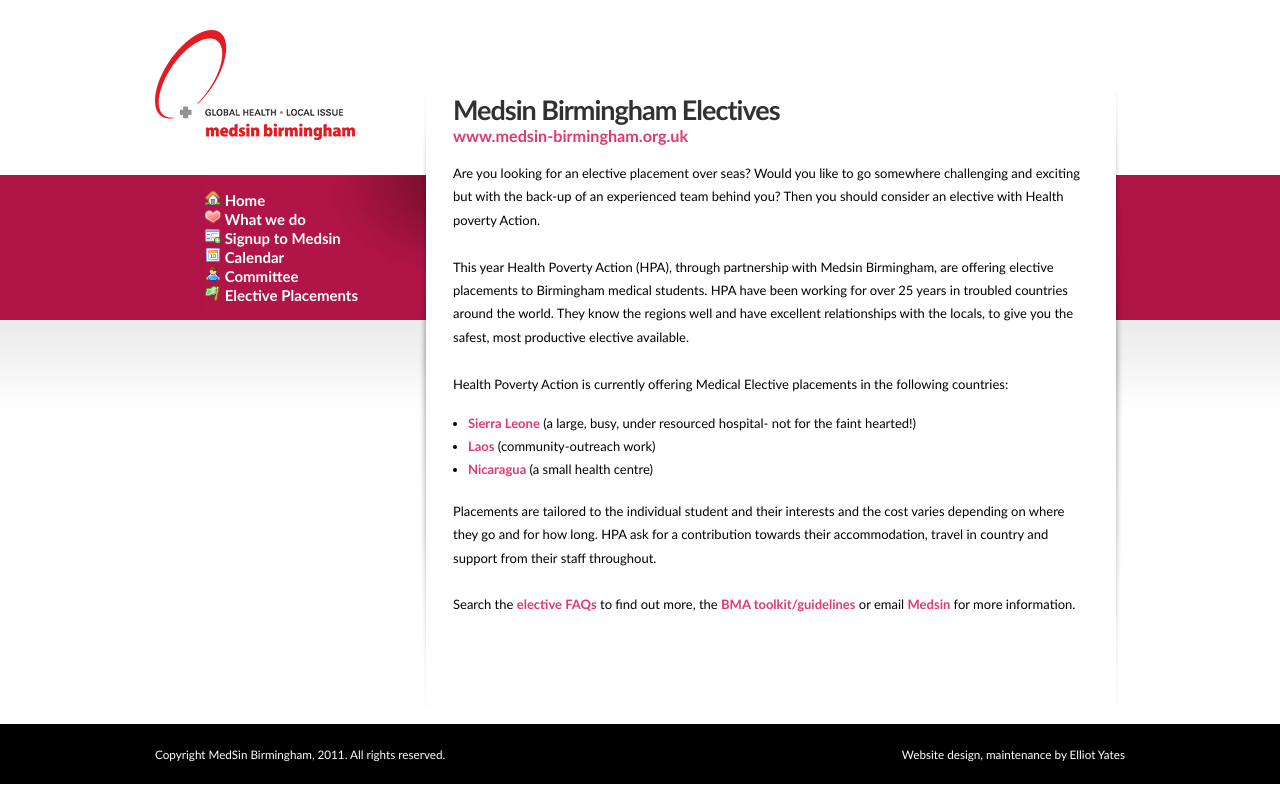
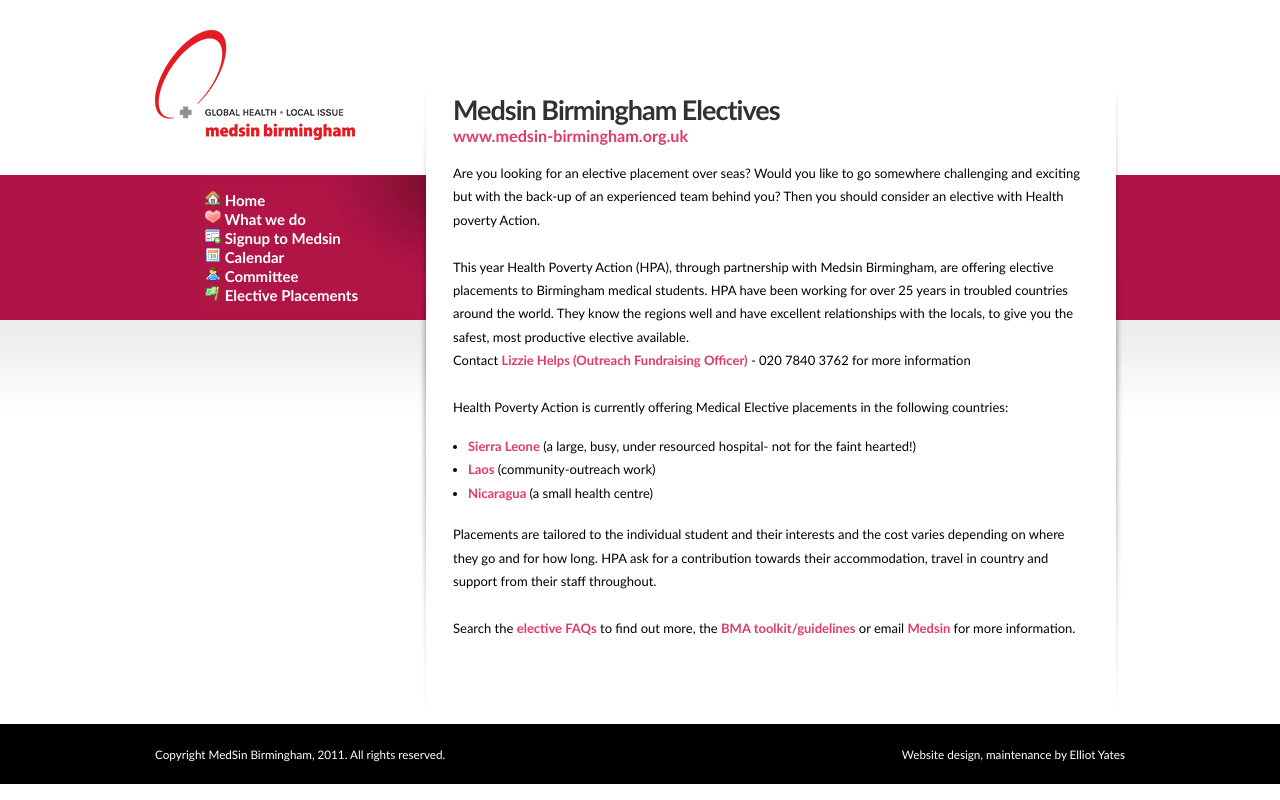
Before and after one commit to toshi78/ejy.github.com, a plain HTML site: page electives.html in a window 1280 px wide. Drawn offline with Linux system fonts and the light colour scheme.

Commit message:
Added Lizzie contact details

```diff
--- a/electives.html
+++ b/electives.html
@@ -37,7 +37,8 @@
 				<span class='sub-heading themecolor'>www.medsin-birmingham.org.uk</span></h2>
 
 			<p>	Are you looking for an elective placement over seas? Would you like to go somewhere challenging and exciting but with the back-up of an experienced team behind you? Then you should consider an elective with Health poverty Action.<br /><br />
-				This year Health Poverty Action (HPA), through partnership with Medsin Birmingham, are offering elective placements to Birmingham medical students. HPA have been working for over 25 years in troubled countries around the world. They know the regions well and have excellent relationships with the locals, to give you the safest, most productive elective available.<br /><br />
+				This year Health Poverty Action (HPA), through partnership with Medsin Birmingham, are offering elective placements to Birmingham medical students. HPA have been working for over 25 years in troubled countries around the world. They know the regions well and have excellent relationships with the locals, to give you the safest, most productive elective available.<br />
+				Contact <a href="mailto:L.Helps@healthpovertyaction.org">Lizzie Helps (Outreach Fundraising Officer)</a> - 020 7840 3762 for more information<br /><br />
 				Health Poverty Action is currently offering Medical Elective placements in the following countries:
 			<ul>
 				<li><a href="documents/Sierraleone.pdf">Sierra Leone</a> (a large, busy, under resourced hospital- not for the faint hearted!)</li>
```
